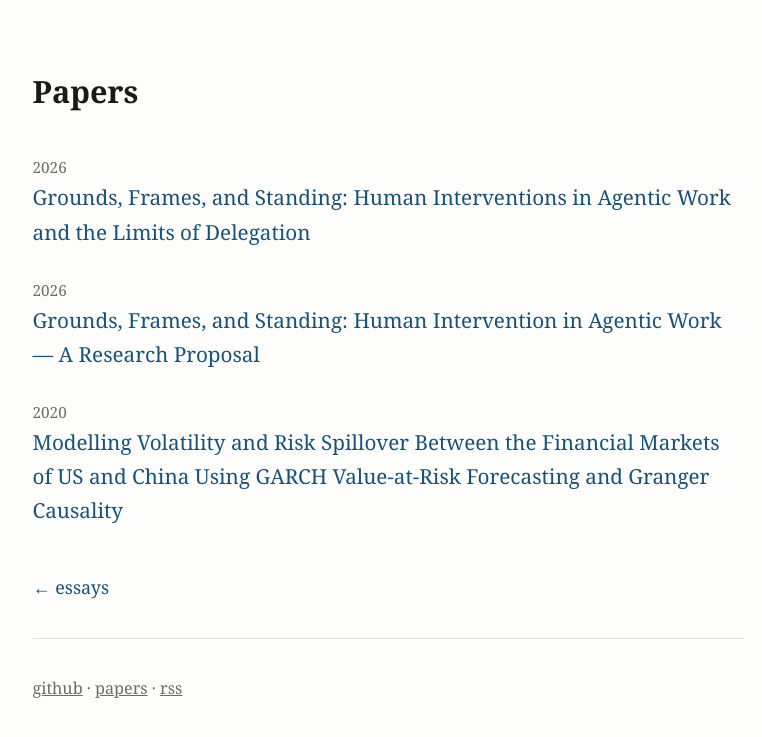
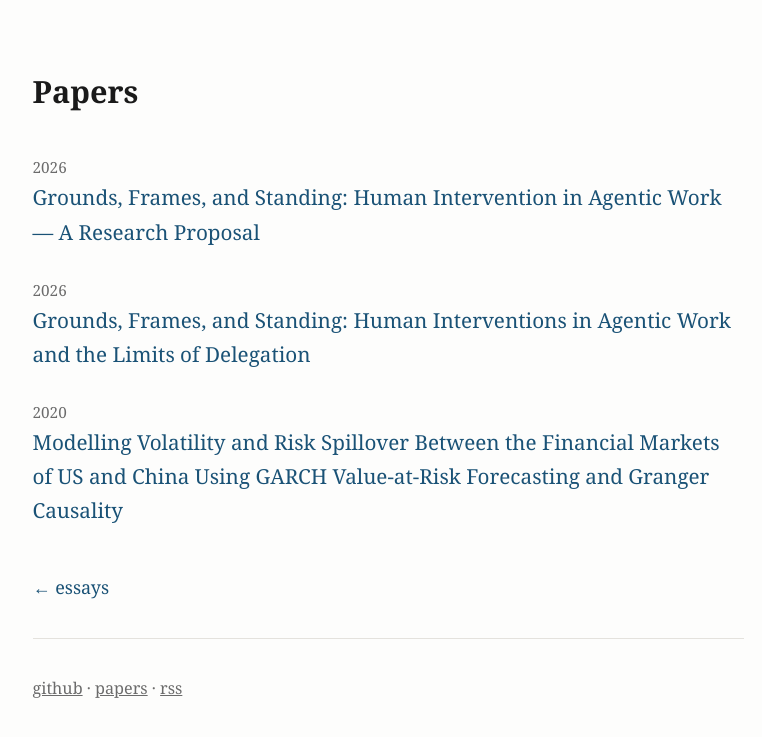
Before and after one commit to MajorLift/blog, a Jekyll site: the page built from papers/index.md, in a window 1280 px wide. Shown: the top 737 px of the page, without its empty margins (252-1014 px from the left). Built offline with Jekyll 4.4.1, drawn with Linux system fonts in a browser that asks for light colours.

Commit message:
Lead the papers index with the proposal
A reviewer landing on /papers/ met the forty-nine-page technical paper
first. The proposal is the document meant to be read, so it leads.

This also restores the list's ordering rule: the entries run
newest-first, and the proposal at 2026-07-31 was sitting below a paper
dated 2026-07-26.

```diff
--- a/papers/index.md
+++ b/papers/index.md
@@ -10,12 +10,12 @@ permalink: /papers/
 
 <ul class="post-list">
 <li>
+<time datetime="2026-07-31">2026</time>
+<a href="{{ '/papers/grounds-frames-standing-proposal/' | relative_url }}">Grounds, Frames, and Standing: Human Intervention in Agentic Work &mdash; A Research Proposal</a>
+</li>
+<li>
 <time datetime="2026-07-26">2026</time>
 <a href="{{ '/papers/grounds-frames-standing/' | relative_url }}">Grounds, Frames, and Standing: Human Interventions in Agentic Work and the Limits of Delegation</a>
-</li>
-<li>
-<time datetime="2026-07-31">2026</time>
-<a href="{{ '/papers/grounds-frames-standing-proposal/' | relative_url }}">Grounds, Frames, and Standing: Human Intervention in Agentic Work &mdash; A Research Proposal</a>
 </li>
 <li>
 <time datetime="2020-06-01">2020</time>
```
